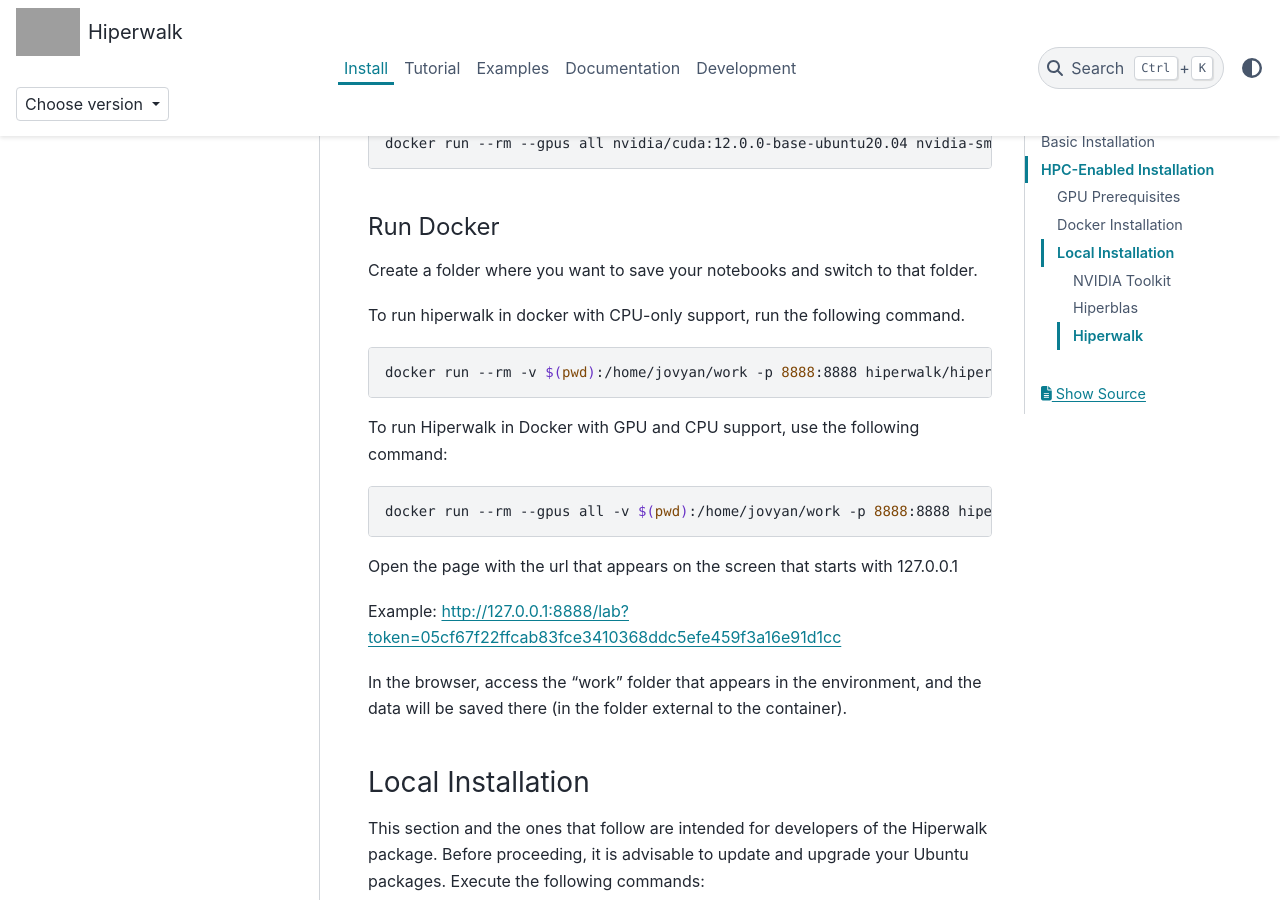
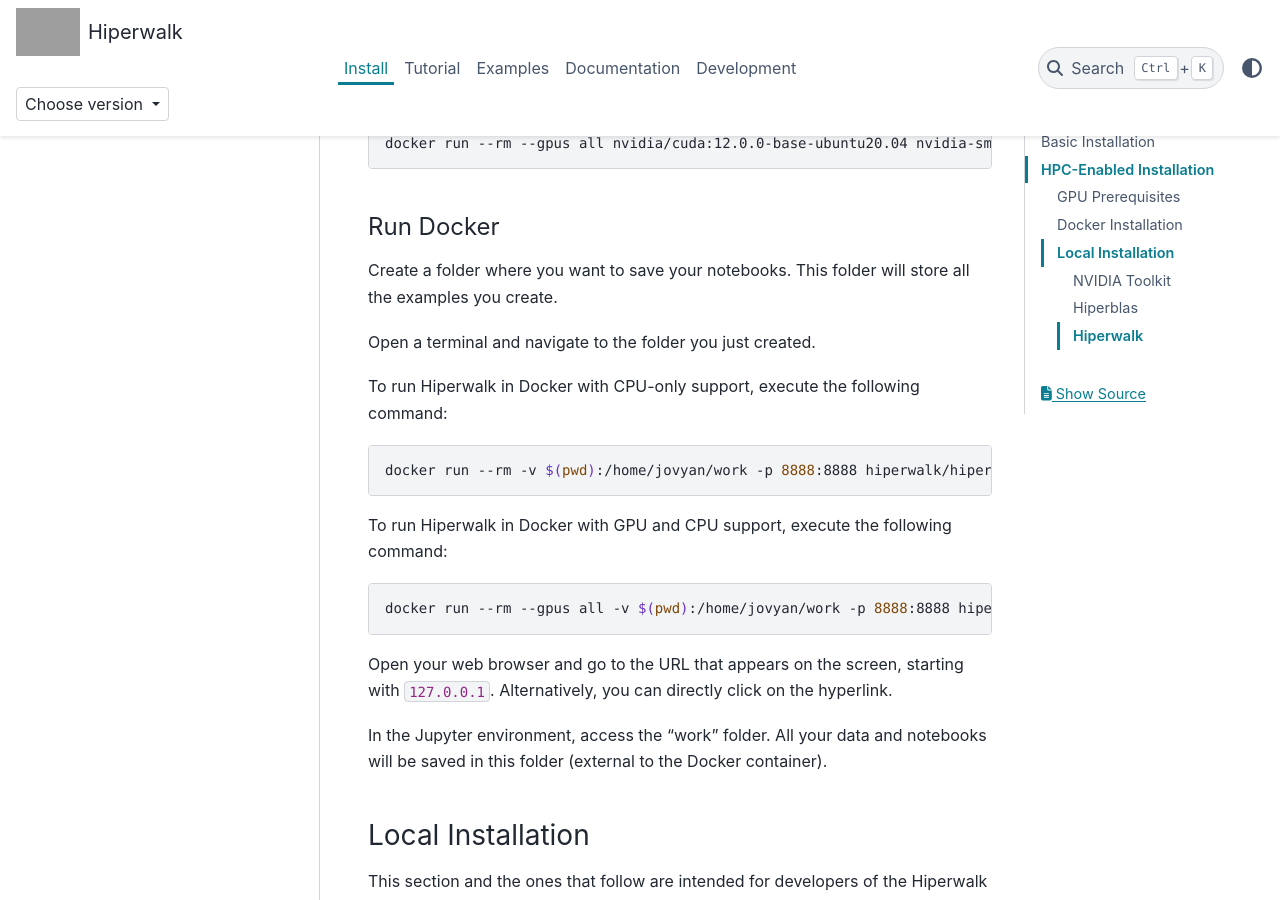
Before and after one commit to hiperwalk/hiperwalk, a Sphinx documentation site: the page built from docs/install/index.rst, in a window 1280 px wide and 900 px high, scrolled down 4920 px. Built offline with Sphinx 7.4.7 and the PyData theme 0.15.4, drawn with Linux system fonts in a browser that asks for light colours; grey boxes are pictures that could not be loaded.

Commit message:
Update index.rst

```diff
--- a/docs/install/index.rst
+++ b/docs/install/index.rst
@@ -268,31 +268,34 @@
 Run Docker
 ----------
 
-Create a folder where you want to save your notebooks and switch to that folder.
+Create a folder where you want to save your notebooks.
+This folder will store all the examples you create.
 
-To run hiperwalk in docker with CPU-only support,
-run the following command.
+Open a terminal and navigate to the folder you just created.
+
+To run Hiperwalk in Docker with CPU-only support,
+execute the following command:
 
 .. code-block:: shell
 
 	docker run --rm -v $(pwd):/home/jovyan/work -p 8888:8888 hiperwalk/hiperwalk:2.0.b0
 
-To run Hiperwalk in Docker with GPU and CPU support, use the following command:
+To run Hiperwalk in Docker with GPU and CPU support,
+execute the following command:
 
 .. code-block:: shell
 
 	docker run --rm --gpus all -v $(pwd):/home/jovyan/work -p 8888:8888 hiperwalk/hiperwalk:2.0.b0
 
-Open the page with the url that appears on
-the screen that starts with 127.0.0.1
+Open your web browser and go to the URL that appears on the screen,
+starting with ``127.0.0.1``. Alternatively, you can directly click
+on the hyperlink.
 
-Example:
-http://127.0.0.1:8888/lab?token=05cf67f22ffcab83fce3410368ddc5efe459f3a16e91d1cc
+In the Jupyter environment, access the "work" folder.
+All your data and notebooks will be saved in this folder
+(external to the Docker container).
 
-In the browser,
-access the "work" folder that appears in the environment,
-and the data will be saved there
-(in the folder external to the container).
+
 
 
 Local Installation
```
